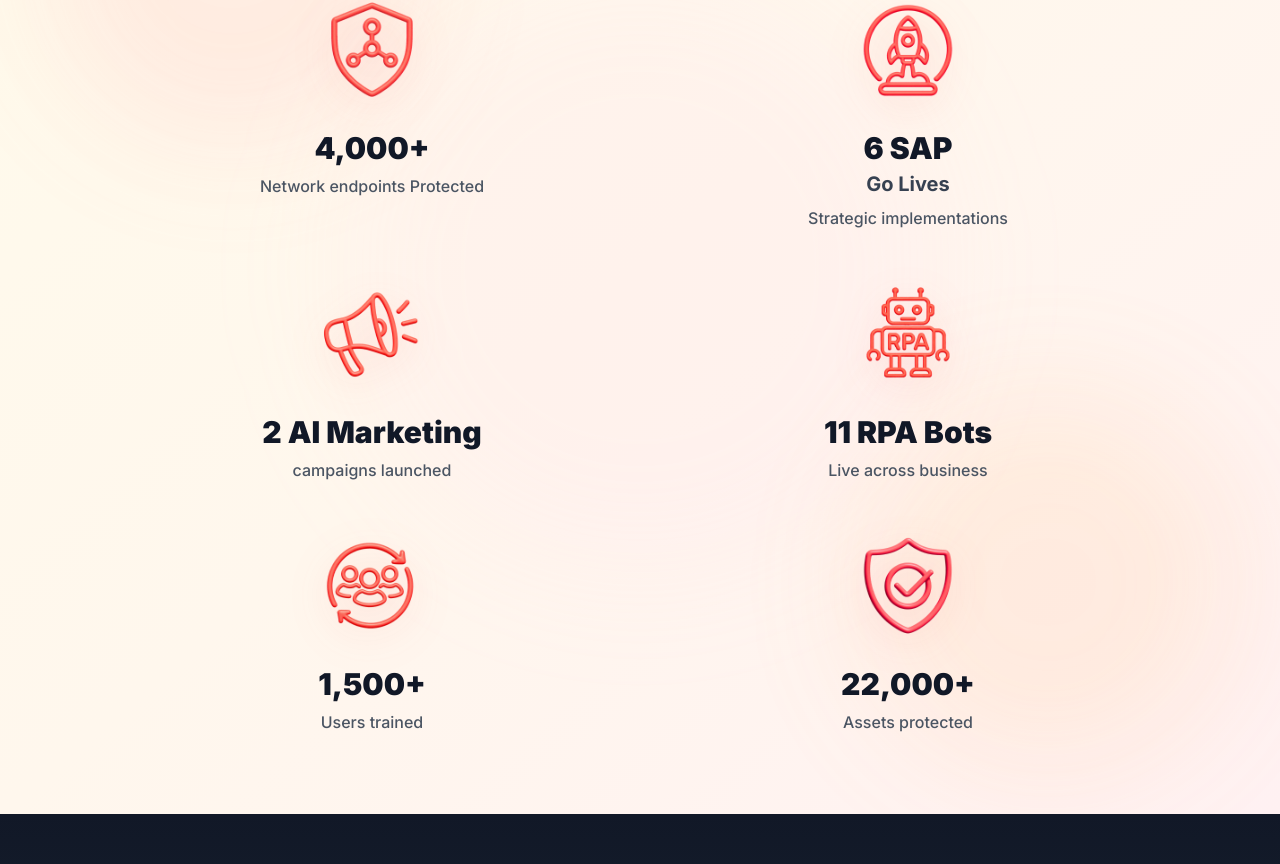
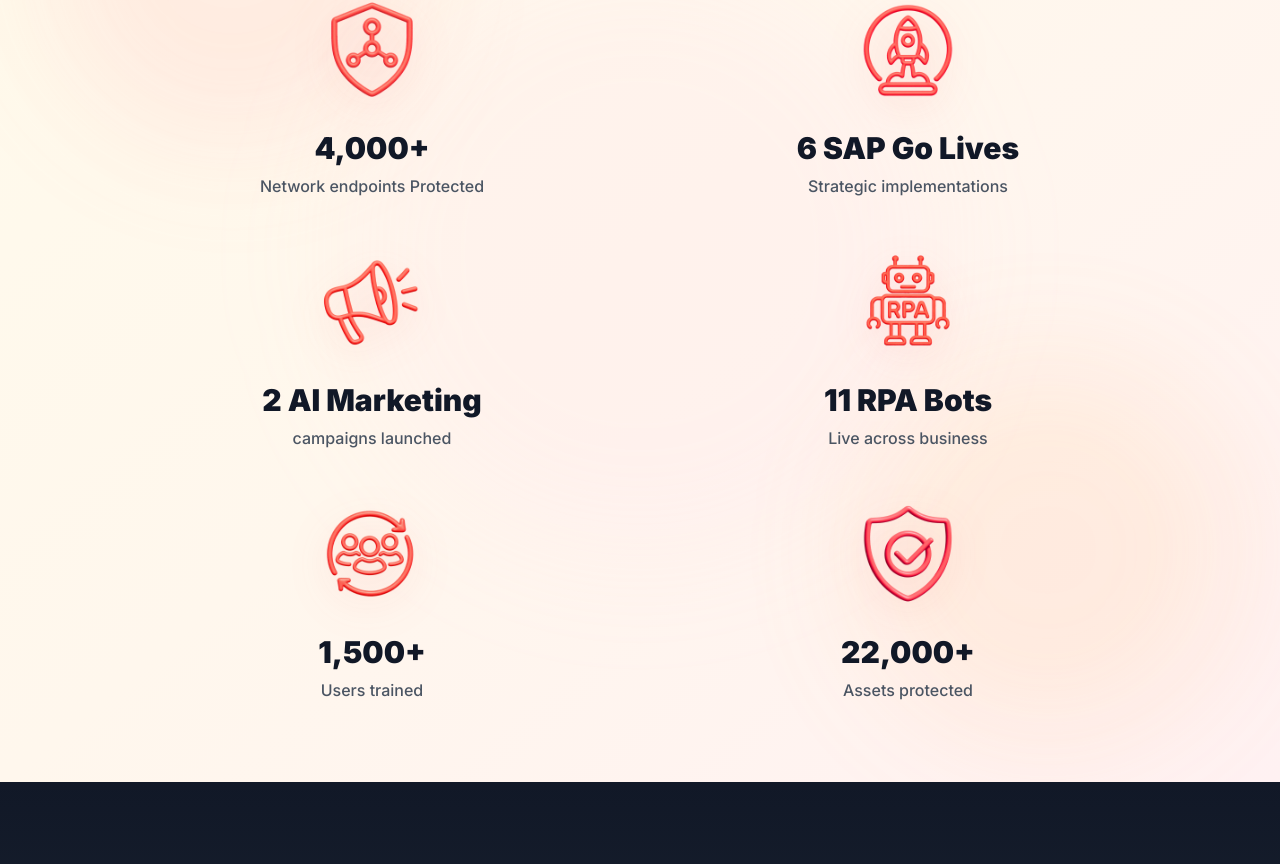
Before and after one commit to ravin-dev33/q3, a React (Vite) app: page / in a window 1280 px wide. Shown: the part 1080-1944 px from the top of the page. Built offline with nearby package versions, Linux system fonts and the light colour scheme.

Commit message:
Updated KeyAchievementsSection.jsx

```diff
--- a/src/chapters/KeyAchievementsSection.jsx
+++ b/src/chapters/KeyAchievementsSection.jsx
@@ -11,9 +11,9 @@
   },
   {
     icon: '/1.png',
-    stat: '6 SAP',
+    stat: '6 SAP Go Lives',
     label: 'Strategic implementations',
-    subtitle: 'Go Lives',
+    subtitle: '',
   },
   {
     icon: '/4.png',
```
